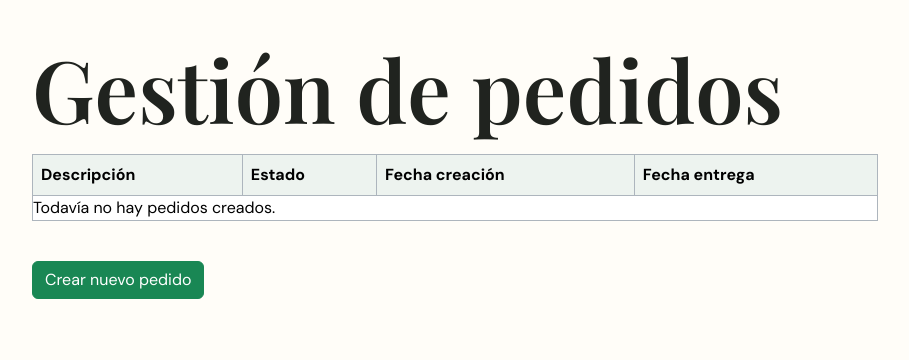
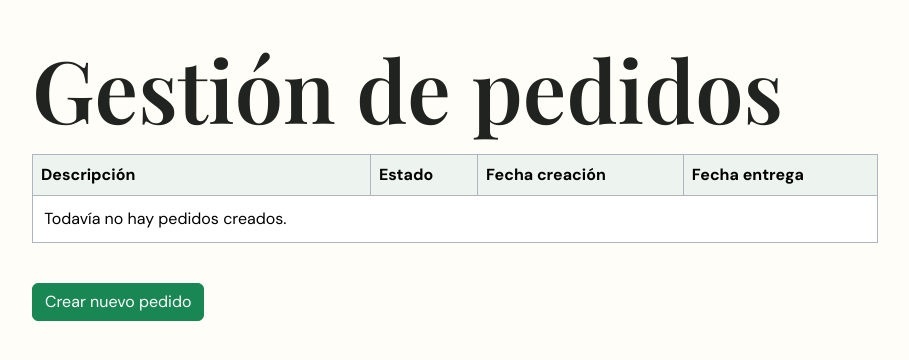
Before and after one commit to DamianRojas79/InduPedidos, a Django app: page /gestion-pedidos/ in a window 1280 px wide. Shown: the part 76-436 px from the top of the page, without its empty margins (50-959 px from the left). Run offline with Django 5.2, Linux system fonts and the light colour scheme; the visitor is signed in with stand-in values (Sample User, id 1); data that the repository does not hold is empty; parts of the project's set-up code (start-up, migrations or seed data) failed here and were passed over.

Commit message:
Se agrega estilos  para la planilla de pedidos generales

```diff
--- a/myapp/static/producto/css/mis_pedidos.css
+++ b/myapp/static/producto/css/mis_pedidos.css
@@ -22,3 +22,5 @@
 .acciones-pedido form { margin: 0; flex: 0 0 auto; }
 .planilla-pedidos .fila-opcion { background: #f6f8f7; }
 .numero-opcion { display: block; padding: .7rem 1.2rem; white-space: nowrap; }
+.planilla-pedidos .valor-pedido { display: block; padding: .7rem; }
+.planilla-generales th:first-child { width: 40%; }
```
